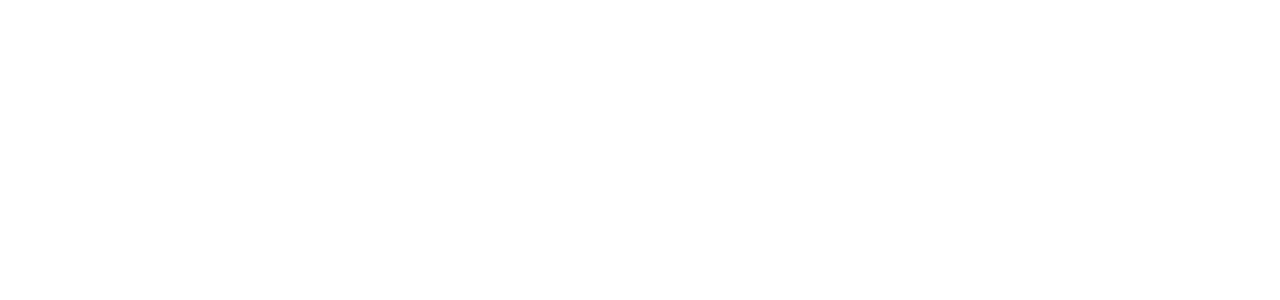
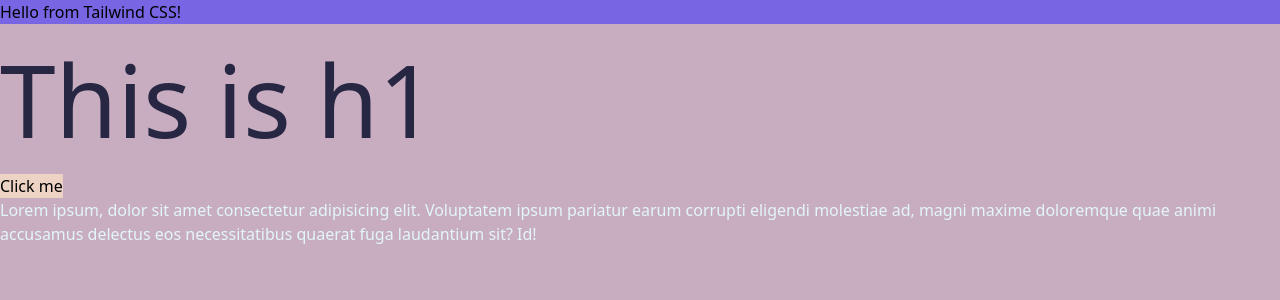
Before and after one commit to safarhana/WT_Fall-25-26-, a PHP site: page / in a window 1280 px wide. Before the commit the part shown is empty. Shown: the top 300 px of the page. Run offline with PHP 8.4, Linux system fonts and the light colour scheme.

Commit message:
new things on tailwind

```diff
--- a/Tailwind css/src/index.html
+++ b/Tailwind css/src/index.html
@@ -1,5 +1,6 @@
 <!doctype html>
-<html>
+<!-- <html class ="dark"> -->
+  <html>
 <head>
   <meta charset="UTF-8">
   <meta name="viewport" content="width=device-width, initial-scale=1.0">
@@ -7,7 +8,8 @@
    <!-- <link href="./traditional.css" rel="stylesheet"> -->
 
 </head>
-<body>
+<!-- <body class="bg-white dark:bg-gray-900"> -->
+  <body class="bg-body">
   <!-- <h1 class="text-[100px] bg-red-400 font-bold underline">
     Hello world! -->
 
@@ -26,7 +28,25 @@
       <h1 class="group-hover:text-white">Welcome to Tail wind CSS!</h1>
       <p>This is a sample paragraph to demonstrate Tailwind CSS styling.</p>
       <p class="group-hover:text-red-400">Feel free to explore and customize your styles!</p>
-    </div> -->
-  </h1>
+
+
+    </div>
+  </h1>-->
+
+  <!-- <p class="text-sm  md:text-2xl lg:text-3xl 2xl:text-4xl">Lorem ipsum, dolor sit amet consectetur adipisicing
+    elit. Quisquam, voluptatum.</p> -->
+
+    <!-- <p class="text-4xl text-gray-800 dark:text-white">Welcome to Dark Mode!</p> -->
+    <h2 class="bg-primary">Hello from Tailwind CSS!</h2>
+
+    <h1 class="text-heading text-10xl">This is h1</h1>
+
+
+    <button class="bg-theme">Click me</button>
+    <p class="text-text">Lorem ipsum, dolor sit amet consectetur adipisicing elit. Voluptatem ipsum pariatur earum corrupti eligendi molestiae ad, magni maxime doloremque quae animi accusamus delectus eos necessitatibus quaerat fuga laudantium sit? Id!</p>
+
+
+
+
 </body>
 </html>
--- a/Tailwind css/src/output.css
+++ b/Tailwind css/src/output.css
@@ -17,16 +17,30 @@
     --color-gray-200: oklch(92.8% 0.006 264.531);
     --color-gray-400: oklch(70.7% 0.022 261.325);
     --color-gray-500: oklch(55.1% 0.027 264.364);
+    --color-gray-800: oklch(27.8% 0.033 256.848);
+    --color-gray-900: oklch(21% 0.034 264.665);
     --color-white: #fff;
     --spacing: 0.25rem;
+    --text-sm: 0.875rem;
+    --text-sm--line-height: calc(1.25 / 0.875);
+    --text-2xl: 1.5rem;
+    --text-2xl--line-height: calc(2 / 1.5);
     --text-3xl: 1.875rem;
     --text-3xl--line-height: calc(2.25 / 1.875);
+    --text-4xl: 2.25rem;
+    --text-4xl--line-height: calc(2.5 / 2.25);
     --font-weight-bold: 700;
     --radius-lg: 0.5rem;
     --default-transition-duration: 150ms;
     --default-transition-timing-function: cubic-bezier(0.4, 0, 0.2, 1);
     --default-font-family: var(--font-sans);
     --default-mono-font-family: var(--font-mono);
+    --color-primary: #7765e3;
+    --color-theme: #edd3c4;
+    --color-body: #c8adc0;
+    --color-text: #e3f6f5;
+    --color-heading: #272643;
+    --text-10xl: 100px;
   }
 }
 @layer base {
@@ -212,6 +217,9 @@
   .bg-blue-500 {
     background-color: var(--color-blue-500);
   }
+  .bg-body {
+    background-color: var(--color-body);
+  }
   .bg-gray-200 {
     background-color: var(--color-gray-200);
   }
@@ -221,8 +229,17 @@
   .bg-green-500 {
     background-color: var(--color-green-500);
   }
+  .bg-primary {
+    background-color: var(--color-primary);
+  }
   .bg-red-400 {
     background-color: var(--color-red-400);
+  }
+  .bg-theme {
+    background-color: var(--color-theme);
+  }
+  .bg-white {
+    background-color: var(--color-white);
   }
   .p-5 {
     padding: calc(var(--spacing) * 5);
@@ -233,21 +250,22 @@
   .px-5 {
     padding-inline: calc(var(--spacing) * 5);
   }
-  .px-\[20px\] {
-    padding-inline: 20px;
-  }
   .py-2 {
     padding-block: calc(var(--spacing) * 2);
   }
   .py-2\.5 {
     padding-block: calc(var(--spacing) * 2.5);
   }
-  .py-\[10px\] {
-    padding-block: 10px;
+  .text-4xl {
+    font-size: var(--text-4xl);
+    line-height: var(--tw-leading, var(--text-4xl--line-height));
   }
-  .text-3xl {
-    font-size: var(--text-3xl);
-    line-height: var(--tw-leading, var(--text-3xl--line-height));
+  .text-sm {
+    font-size: var(--text-sm);
+    line-height: var(--tw-leading, var(--text-sm--line-height));
+  }
+  .text-10xl {
+    font-size: var(--text-10xl);
   }
   .text-\[16px\] {
     font-size: 16px;
@@ -259,15 +277,20 @@
     --tw-font-weight: var(--font-weight-bold);
     font-weight: var(--font-weight-bold);
   }
+  .text-gray-800 {
+    color: var(--color-gray-800);
+  }
+  .text-heading {
+    color: var(--color-heading);
+  }
+  .text-text {
+    color: var(--color-text);
+  }
   .text-white {
     color: var(--color-white);
   }
   .underline {
     text-decoration-line: underline;
-  }
-  .outline {
-    outline-style: var(--tw-outline-style);
-    outline-width: 1px;
   }
   .transition {
     transition-property: color, background-color, border-color, outline-color, text-decoration-color, fill, stroke, --tw-gradient-from, --tw-gradient-via, --tw-gradient-to, opacity, box-shadow, transform, translate, scale, rotate, filter, -webkit-backdrop-filter, backdrop-filter, display, content-visibility, overlay, pointer-events;
@@ -361,101 +400,16 @@
   syntax: "*";
   inherits: false;
 }
-@property --tw-outline-style {
-  syntax: "*";
-  inherits: false;
-  initial-value: solid;
-}
 @property --tw-duration {
   syntax: "*";
   inherits: false;
-}
-@property --tw-shadow {
-  syntax: "*";
-  inherits: false;
-  initial-value: 0 0 #0000;
-}
-@property --tw-shadow-color {
-  syntax: "*";
-  inherits: false;
-}
-@property --tw-shadow-alpha {
-  syntax: "<percentage>";
-  inherits: false;
-  initial-value: 100%;
-}
-@property --tw-inset-shadow {
-  syntax: "*";
-  inherits: false;
-  initial-value: 0 0 #0000;
-}
-@property --tw-inset-shadow-color {
-  syntax: "*";
-  inherits: false;
-}
-@property --tw-inset-shadow-alpha {
-  syntax: "<percentage>";
-  inherits: false;
-  initial-value: 100%;
-}
-@property --tw-ring-color {
-  syntax: "*";
-  inherits: false;
-}
-@property --tw-ring-shadow {
-  syntax: "*";
-  inherits: false;
-  initial-value: 0 0 #0000;
-}
-@property --tw-inset-ring-color {
-  syntax: "*";
-  inherits: false;
-}
-@property --tw-inset-ring-shadow {
-  syntax: "*";
-  inherits: false;
-  initial-value: 0 0 #0000;
-}
-@property --tw-ring-inset {
-  syntax: "*";
-  inherits: false;
-}
-@property --tw-ring-offset-width {
-  syntax: "<length>";
-  inherits: false;
-  initial-value: 0px;
-}
-@property --tw-ring-offset-color {
-  syntax: "*";
-  inherits: false;
-  initial-value: #fff;
-}
-@property --tw-ring-offset-shadow {
-  syntax: "*";
-  inherits: false;
-  initial-value: 0 0 #0000;
 }
 @layer properties {
   @supports ((-webkit-hyphens: none) and (not (margin-trim: inline))) or ((-moz-orient: inline) and (not (color:rgb(from red r g b)))) {
     *, ::before, ::after, ::backdrop {
       --tw-border-style: solid;
       --tw-font-weight: initial;
-      --tw-outline-style: solid;
       --tw-duration: initial;
-      --tw-shadow: 0 0 #0000;
-      --tw-shadow-color: initial;
-      --tw-shadow-alpha: 100%;
-      --tw-inset-shadow: 0 0 #0000;
-      --tw-inset-shadow-color: initial;
-      --tw-inset-shadow-alpha: 100%;
-      --tw-ring-color: initial;
-      --tw-ring-shadow: 0 0 #0000;
-      --tw-inset-ring-color: initial;
-      --tw-inset-ring-shadow: 0 0 #0000;
-      --tw-ring-inset: initial;
-      --tw-ring-offset-width: 0px;
-      --tw-ring-offset-color: #fff;
-      --tw-ring-offset-shadow: 0 0 #0000;
     }
   }
 }
```
Also changed, not shown: other parts of Tailwind css/src/output.css (+28 -21 lines), Tailwind css/src/input.css (+12 -0 lines).
